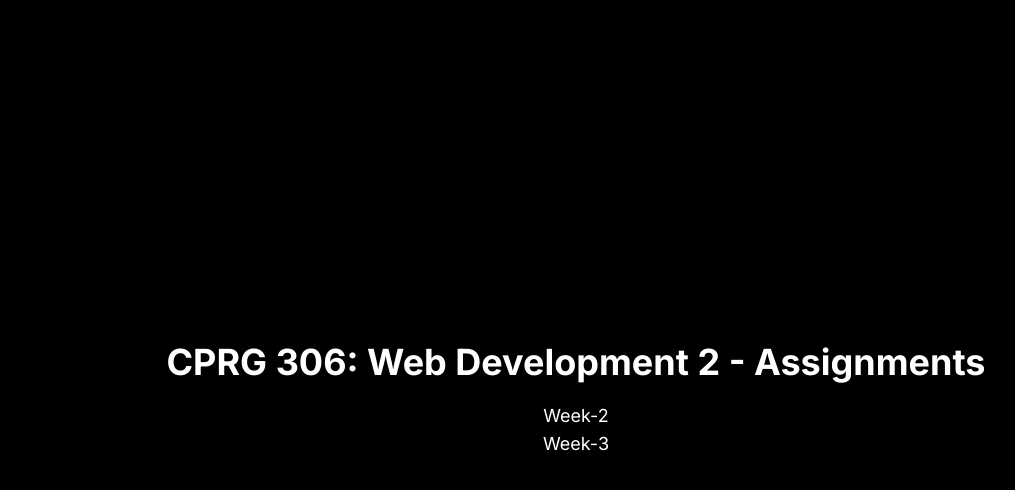
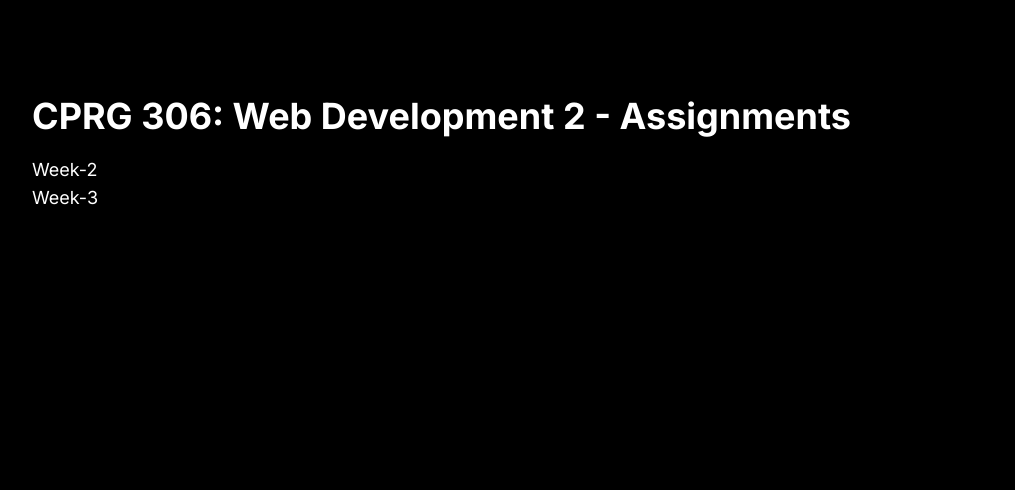
Before and after one commit to emonhundubey/cprg306-assignments, a Next.js app: page / in a window 1280 px wide. Shown: the top 490 px of the page, without its empty margins (64-1079 px from the left). Built offline with nearby package versions, Linux system fonts and the light colour scheme.

Commit message:
html change
used tailwind in page layout

```diff
--- a/app/layout.js
+++ b/app/layout.js
@@ -10,7 +10,7 @@ export const metadata = {
 
 export default function RootLayout({ children }) {
   return (
-    <html lang="en">
+    <html lang="en" className='bg-slate-950'>
       <body className={inter.className}>{children}</body>
     </html>
   )
--- a/app/page.js
+++ b/app/page.js
@@ -2,7 +2,7 @@ import Link from "next/link";
 
 export default function Page() {
   return (
-    <main className="flex min-h-screen flex-col items-center justify-center p-24 text-white bg-black">
+    <main className="flex min-h-screen md:flex flex-col  p-24 text-white bg-black">
       <h1 className="text-4xl font-bold mb-5">CPRG 306: Web Development 2 - Assignments</h1>
       <div className="text-lg">
         <Link href="/week-2">Week-2</Link>
```
